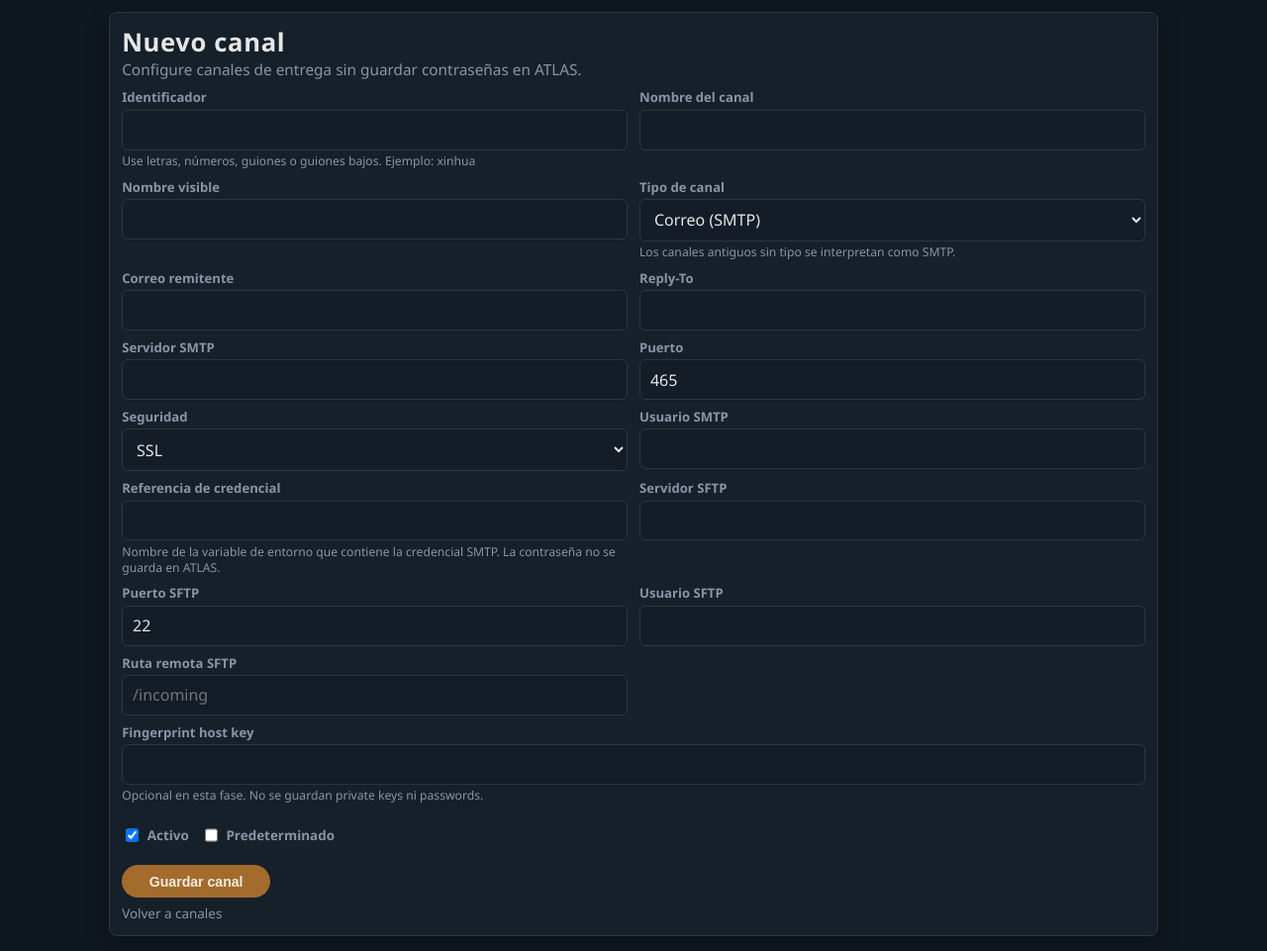
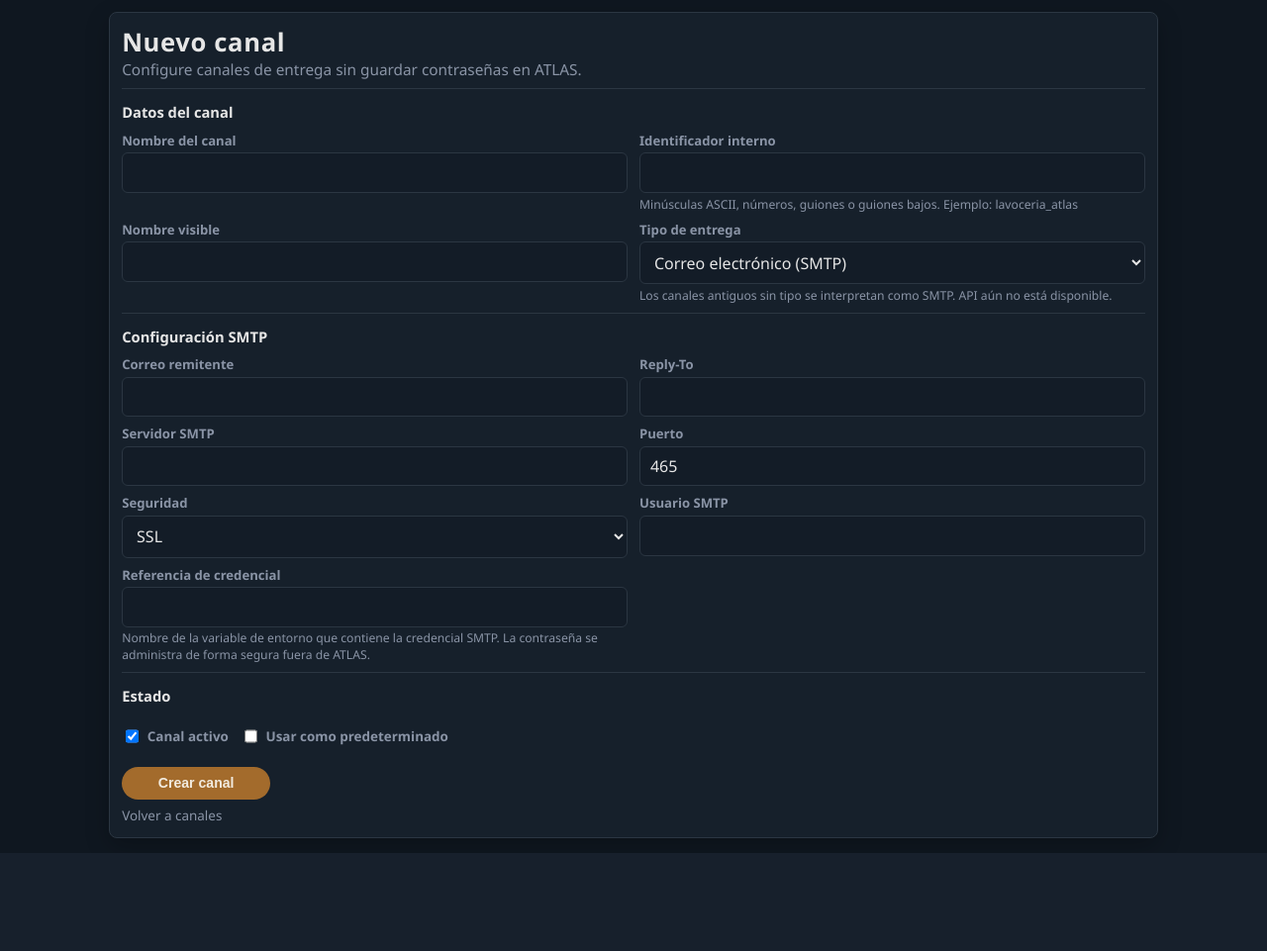
Before and after one commit to rlandetta/atlas-lens, a Flask app: page /settings/channels/new in a window 1280 px wide. Shown: the part 62-1023 px from the top of the page at 99% size. After the commit the page ends 924 px from the top, so only its background shows below. Run offline with Flask 3, Linux system fonts and the light colour scheme; some libraries are stand-ins or nearby versions.

Commit message:
refactor(settings): streamline delivery channel form

```diff
--- a/app/routes/settings.py
+++ b/app/routes/settings.py
@@ -101,7 +101,7 @@
             errors=[],
             form_action=url_for("settings.new_channel"),
             form_mode="create",
-            form_data={"channel_type": "smtp", "smtp_port": 465, "smtp_security": "ssl", "port": 22, "is_active": True},
+            form_data={"channel_type": "smtp", "smtp_port": 465, "smtp_security": "ssl", "is_active": True},
             smtp_security_options=SMTP_SECURITY_OPTIONS,
             channel_types=CHANNEL_TYPES,
         )
--- a/app/settings/service.py
+++ b/app/settings/service.py
@@ -36,6 +36,8 @@
         return None
 
     def create_outbound_channel(self, draft: OutboundChannelDraft) -> dict[str, Any]:
+        if draft.channel_type == "api":
+            raise SettingsValidationError("API todavía no está disponible como canal de entrega.")
         channels = self.store.list_channels()
         channel_id = validate_new_channel_id(draft.id)
         if any(channel.get("id") == channel_id for channel in channels):
--- a/app/static/css/main.css
+++ b/app/static/css/main.css
@@ -3464,6 +3464,22 @@
     width: auto;
 }
 
+.settings-channel-form-section {
+    display: grid;
+    gap: 0.6rem;
+    border-top: 1px solid var(--border);
+    padding-top: 0.8rem;
+}
+
+.settings-channel-form-section h2 {
+    font-size: 0.92rem;
+    margin: 0;
+}
+
+.settings-channel-form-section[hidden] {
+    display: none;
+}
+
 @media (max-width: 860px) {
     .settings-channel-card {
         align-items: stretch;
--- a/app/templates/settings/channel_form.html
+++ b/app/templates/settings/channel_form.html
@@ -16,31 +16,39 @@
     {% endif %}
 
     <form method="post" action="{{ form_action }}" class="coverage-form">
-        <div class="coverage-form-grid atlas-grid atlas-grid--2">
-            <div class="form-field">
-                <label for="id">Identificador</label>
-                <input id="id" name="id" type="text" value="{{ form_data.id or '' }}" {% if form_mode == "edit" %}readonly{% endif %} required>
-                <small class="field-help">Use letras, números, guiones o guiones bajos. Ejemplo: xinhua</small>
-            </div>
+        <section class="settings-channel-form-section" aria-labelledby="channel-general-title">
+            <h2 id="channel-general-title">Datos del canal</h2>
+            <div class="coverage-form-grid atlas-grid atlas-grid--2">
             <div class="form-field">
                 <label for="name">Nombre del canal</label>
                 <input id="name" name="name" type="text" value="{{ form_data.name or '' }}" required>
+            </div>
+            <div class="form-field">
+                <label for="id">Identificador interno</label>
+                <input id="id" name="id" type="text" value="{{ form_data.id or '' }}" {% if form_mode == "edit" %}readonly{% endif %} required>
+                <small class="field-help">Minúsculas ASCII, números, guiones o guiones bajos. Ejemplo: lavoceria_atlas</small>
             </div>
             <div class="form-field">
                 <label for="display_name">Nombre visible</label>
                 <input id="display_name" name="display_name" type="text" value="{{ form_data.display_name or '' }}">
             </div>
             <div class="form-field">
-                <label for="channel_type">Tipo de canal</label>
+                <label for="channel_type">Tipo de entrega</label>
                 <select id="channel_type" name="channel_type" required>
                     {% for option in channel_types %}
-                    <option value="{{ option }}" {% if (form_data.channel_type or 'smtp') == option %}selected{% endif %}>
-                        {% if option == 'download_link' %}Enlace de descarga{% elif option == 'sftp' %}SFTP{% elif option == 'smtp' %}Correo (SMTP){% else %}API · Próximamente{% endif %}
+                    <option value="{{ option }}" {% if option == 'api' %}disabled{% endif %} {% if (form_data.channel_type or 'smtp') == option %}selected{% endif %}>
+                        {% if option == 'download_link' %}Enlace de descarga{% elif option == 'sftp' %}SFTP{% elif option == 'smtp' %}Correo electrónico (SMTP){% else %}API · Próximamente{% endif %}
                     </option>
                     {% endfor %}
                 </select>
-                <small class="field-help">Los canales antiguos sin tipo se interpretan como SMTP.</small>
+                <small class="field-help">Los canales antiguos sin tipo se interpretan como SMTP. API aún no está disponible.</small>
             </div>
+            </div>
+        </section>
+
+        <section class="settings-channel-form-section" data-channel-section="smtp" aria-labelledby="channel-smtp-title">
+            <h2 id="channel-smtp-title">Configuración SMTP</h2>
+            <div class="coverage-form-grid atlas-grid atlas-grid--2">
             <div class="form-field" data-smtp-field>
                 <label for="sender_email">Correo remitente</label>
                 <input id="sender_email" name="sender_email" type="email" value="{{ form_data.sender_email or '' }}">
@@ -69,11 +77,17 @@
                 <label for="smtp_username">Usuario SMTP</label>
                 <input id="smtp_username" name="smtp_username" type="text" value="{{ form_data.smtp_username or '' }}">
             </div>
-            <div class="form-field">
+            <div class="form-field" data-credential-field>
                 <label for="credential_ref">Referencia de credencial</label>
                 <input id="credential_ref" name="credential_ref" type="text" value="{{ form_data.credential_ref or '' }}">
-                <small class="field-help">Nombre de la variable de entorno que contiene la credencial SMTP. La contraseña no se guarda en ATLAS.</small>
+                <small class="field-help">Nombre de la variable de entorno que contiene la credencial SMTP. La contraseña se administra de forma segura fuera de ATLAS.</small>
             </div>
+            </div>
+        </section>
+
+        <section class="settings-channel-form-section" data-channel-section="sftp" aria-labelledby="channel-sftp-title">
+            <h2 id="channel-sftp-title">Configuración SFTP</h2>
+            <div class="coverage-form-grid atlas-grid atlas-grid--2">
             <div class="form-field" data-sftp-field>
                 <label for="host">Servidor SFTP</label>
                 <input id="host" name="host" type="text" value="{{ form_data.host or '' }}">
@@ -95,12 +109,27 @@
                 <input id="host_key_fingerprint" name="host_key_fingerprint" type="text" value="{{ form_data.host_key_fingerprint or '' }}">
                 <small class="field-help">Opcional en esta fase. No se guardan private keys ni passwords.</small>
             </div>
-        </div>
-        <div class="settings-toggle-row">
-            <label><input type="checkbox" name="is_active" value="1" {% if form_data.is_active %}checked{% endif %}> Activo</label>
-            <label><input type="checkbox" name="is_default" value="1" {% if form_data.is_default %}checked{% endif %}> Predeterminado</label>
-        </div>
-        <button type="submit" class="primary-button compact-action">Guardar canal</button>
+            <div class="form-field" data-credential-field>
+                <label for="credential_ref_sftp">Referencia de credencial</label>
+                <input id="credential_ref_sftp" name="credential_ref" type="text" value="{{ form_data.credential_ref or '' }}">
+                <small class="field-help">Nombre de la variable de entorno que contiene la credencial SFTP. La contraseña se administra de forma segura fuera de ATLAS.</small>
+            </div>
+            </div>
+        </section>
+
+        <section class="settings-channel-form-section" data-channel-section="download_link" aria-labelledby="channel-download-title">
+            <h2 id="channel-download-title">Configuración del enlace</h2>
+            <p class="field-help">Este canal habilita la generación de enlaces de descarga para DISPATCH. La expiración se define en cada despacho.</p>
+        </section>
+
+        <section class="settings-channel-form-section settings-channel-status" aria-labelledby="channel-status-title">
+            <h2 id="channel-status-title">Estado</h2>
+            <div class="settings-toggle-row">
+                <label><input type="checkbox" name="is_active" value="1" {% if form_data.is_active %}checked{% endif %}> Canal activo</label>
+                <label><input type="checkbox" name="is_default" value="1" {% if form_data.is_default %}checked{% endif %}> Usar como predeterminado</label>
+            </div>
+        </section>
+        <button type="submit" class="primary-button compact-action">{% if form_mode == "edit" %}Guardar cambios{% else %}Crear canal{% endif %}</button>
     </form>
 
     <a href="{{ url_for('settings.channels') }}" class="back-link">Volver a canales</a>
@@ -110,22 +139,20 @@
 {% block scripts %}
 <script>
 const channelType = document.getElementById("channel_type");
-const smtpFields = document.querySelectorAll("[data-smtp-field]");
-const sftpFields = document.querySelectorAll("[data-sftp-field]");
+const sections = document.querySelectorAll("[data-channel-section]");
 
-function setChannelFieldVisibility(fields, visible) {
-    fields.forEach((field) => {
-        field.hidden = !visible;
-        field.querySelectorAll("input, select").forEach((input) => {
+function setChannelSectionVisibility(section, visible) {
+    section.hidden = !visible;
+    section.querySelectorAll("input, select").forEach((input) => {
             input.disabled = !visible;
-        });
     });
 }
 
 function syncChannelFields() {
     const type = channelType.value;
-    setChannelFieldVisibility(smtpFields, type === "smtp");
-    setChannelFieldVisibility(sftpFields, type === "sftp");
+    sections.forEach((section) => {
+        setChannelSectionVisibility(section, section.dataset.channelSection === type);
+    });
 }
 
 channelType.addEventListener("change", syncChannelFields);
```
Also changed, not shown: tests/test_settings_routes.py (+42 -6 lines).
